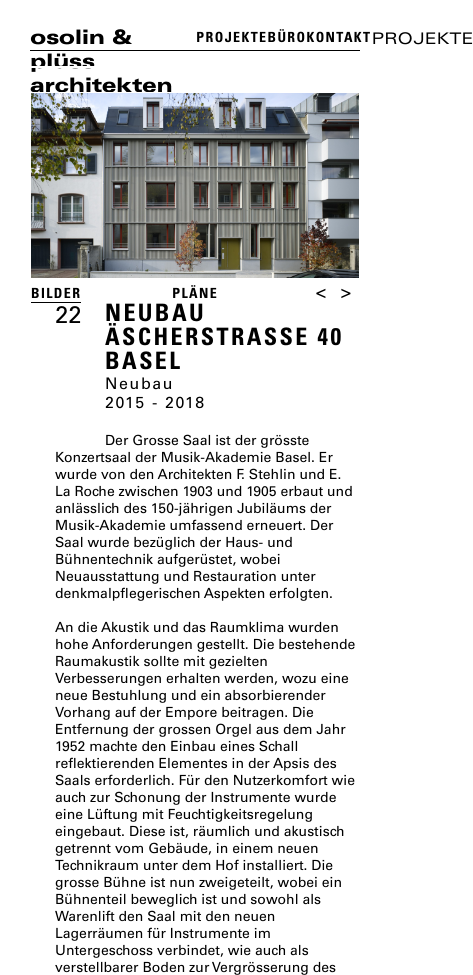
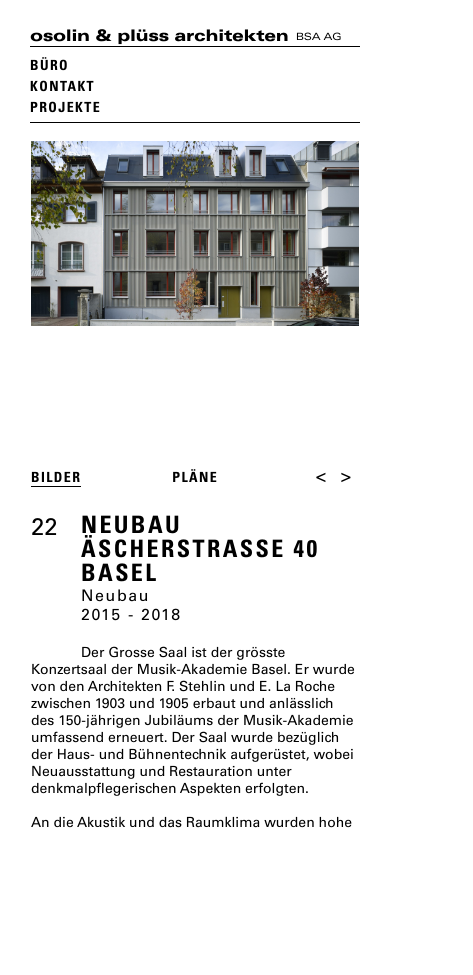
Before and after one commit to JulijsO/o-p13.12, a plain HTML site: page p22.html in a window 390 px wide. Shown: the top 975 px of the page, 473 px wide, since content can reach past the window. After the commit the page ends 844 px from the top, so only its background shows below. Drawn offline with nearby package versions, Linux system fonts and the light colour scheme.

Commit message:
Add files via upload

```diff
--- a/public/css/styles.css
+++ b/public/css/styles.css
@@ -142,6 +142,10 @@ body{
     font-size: 14px;
     letter-spacing: 0.1em;
     flex-grow: 1;
+}
+
+.projekt-m {
+    display:none;
 }
 
 
@@ -596,3 +600,102 @@ img{
 .padding-child {
     height: 12px;
 }
+
+
+
+
+
+/* ___________________SMALL DEVICES_____________________________ */
+
+@media screen and (max-width: 640px) {
+
+    .header-child{
+        display: unset;
+        height: 96px;
+    }
+
+    .logo-title{
+        flex-basis: unset;
+        flex-grow: unset;
+        width: 100vw;
+
+        font-size: 16px;
+        border-bottom: solid 1px;
+    }
+
+    .logo-title-add {
+        font-size: 10px;
+    }
+
+    .header-links {
+        display:block;
+        padding-left: 0px;
+        padding-top:12px;
+
+
+    }
+
+    .projekt {
+        display: none;
+    }
+
+    .projekt-m, .büro, .kontakt {
+        display:block;
+        text-align: left;
+        font-weight: 670;
+        font-size: 14px;
+        letter-spacing: 0.1em;
+
+        padding-bottom:4px;
+    }
+
+
+    /* Projektliste */
+
+    .projectlist-child{
+        margin-bottom:0;
+    }
+
+    .projectlist-child-on{
+        padding-top:0;
+    }
+
+    .list-container-on{
+        display:unset;
+        overflow-y: scroll;
+
+    }
+
+    .list-column-on, .list-column-on-2 {
+        display:block;
+        width:unset;
+        padding-left:0;
+    }
+
+    /* __________img-section________________ */
+
+    .content-wrapper{
+        flex-grow:1;
+        /* overflow-x: scroll; */
+    }
+
+    .content-child{
+        flex-direction: column;
+        flex-wrap: unset;
+    }
+
+    .img-section{
+        height:300px;
+        margin-bottom:20px;
+    }
+
+    .img-container{
+
+    }
+
+    .info-section{
+        padding:unset;
+        padding-top: 10px;
+    }
+
+}
```
